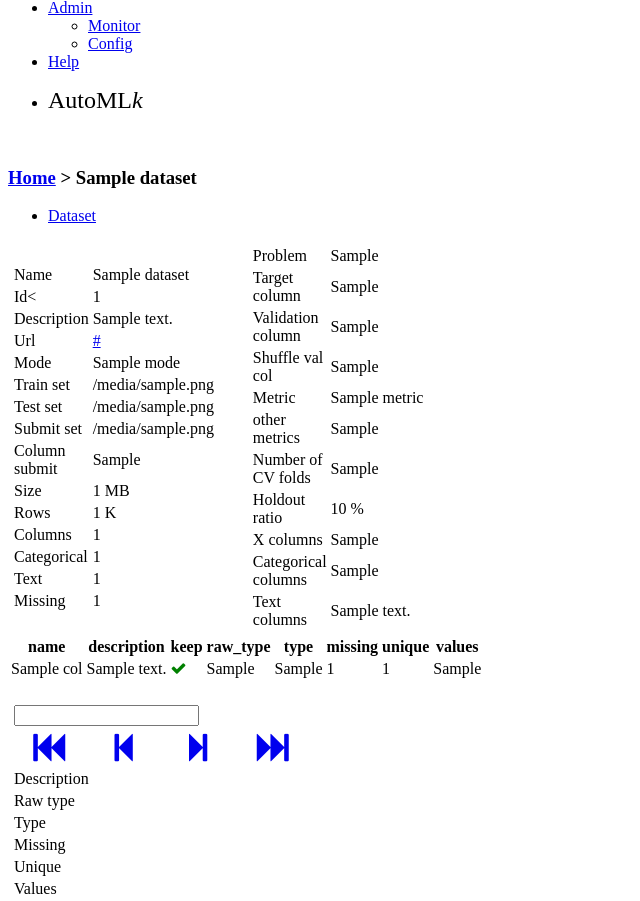
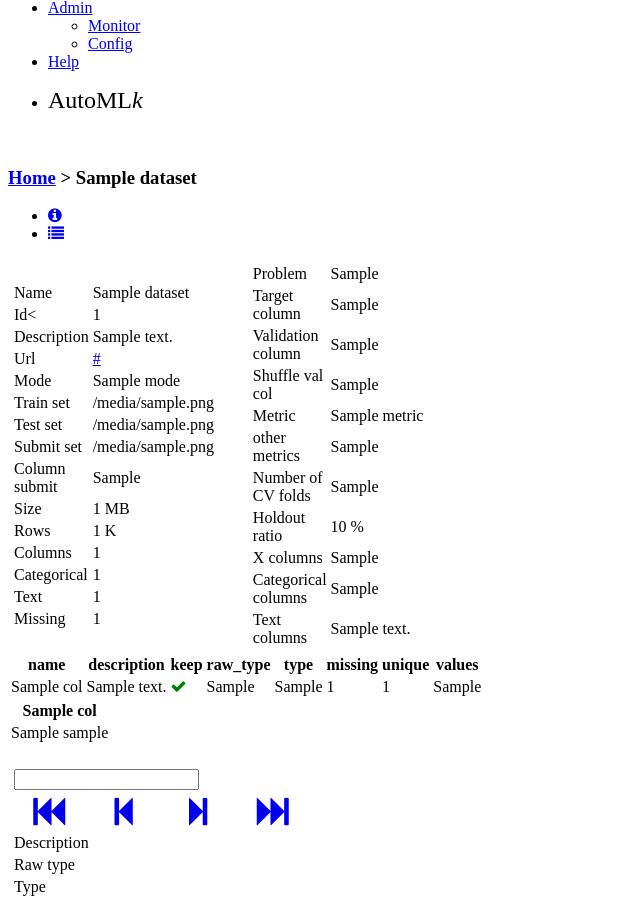
Before and after one commit to pierre-chaville/automlk, a Flask app: template web/app/templates/dataset.html in a window 1280 px wide. Shown: the part 89-990 px from the top of the page, without its empty margins (0-640 px from the left). Run offline with Flask 2, Linux system fonts and the light colour scheme; the template is opened without the code that fills it: values that come from a table or form of the project are taken from there, most other values are stand-ins (such as "Sample title", 1, 10 or a date in 2020); form fields are guessed from the names that the template uses; parts of the project's set-up code (start-up, migrations or seed data) failed here and were passed over; some libraries are stand-ins or nearby versions.

Commit message:
added data sample viewer on dataset

```diff
--- a/automlk/dataset.py
+++ b/automlk/dataset.py
@@ -318,13 +318,13 @@ def get_dataset_sample(dataset_id):
     retrieves a sample of the dataset
 
     :param dataset_id: dataset id
-    :return: dataframe
+    :return: list of records as dictionaries
     """
     filename = get_dataset_folder(dataset_id) + '/data/sample.pkl'
     if os.path.exists(filename):
-        return pickle.load(open(filename, 'rb'))
+        return pickle.load(open(filename, 'rb')).to_dict(orient='records')
     else:
-        return pd.DataFrame()
+        return [{}]
 
 
 def get_dataset_list(include_results=False):
--- a/web/app/templates/dataset.html
+++ b/web/app/templates/dataset.html
@@ -4,21 +4,48 @@
 
 <ul class="nav nav-tabs">
     {% if n_searches1 > 0 %}
-    <li class="active"><a data-toggle="tab" href="#models">Models</a></li>
+    <li class="active"><a data-toggle="tab" href="#models">
+        <span data-toggle="tooltip" data-placement="left" title="best models level 1">
+            <i class="fa fa-sort-amount-desc" aria-hidden="true"></i>&nbsp;1</span></a></li>
     {% if best2|count > 0 %}
-    <li><a data-toggle="tab" href="#ensembles">Ensembles</a></li>
+    <li><a data-toggle="tab" href="#ensembles">
+        <span data-toggle="tooltip" data-placement="left" title="best ensemble models">
+            <i class="fa fa-sort-amount-desc" aria-hidden="true"></i>&nbsp;2</span></a></li>
     {% endif %}
-    <li><a data-toggle="tab" href="#pp">Process</a></li>
-    <li><a data-toggle="tab" href="#graph">Search</a></li>
-    <li><a data-toggle="tab" href="#dataset">Dataset</a></li>
+    <li><a data-toggle="tab" href="#pp">
+        <span data-toggle="tooltip" data-placement="left" title="best pre-processing">
+            <i class="fa fa-sort-amount-desc" aria-hidden="true"></i>&nbsp;P</span></a></li>
+    <li><a data-toggle="tab" href="#graph">
+        <span data-toggle="tooltip" data-placement="left" title="best performance graph">
+            <i class="fa fa-line-chart" aria-hidden="true"></i></span></a></li>
+    <li><a data-toggle="tab" href="#dataset">
+        <span data-toggle="tooltip" data-placement="left" title="dataset info">
+            <i class="fa fa-info-circle" aria-hidden="true"></i></span></a></li>
     {% else %}
-    <li class="active"><a data-toggle="tab" href="#dataset">Dataset</a></li>
+    <li class="active"><a data-toggle="tab" href="#dataset">
+        <span data-toggle="tooltip" data-placement="left" title="dataset info">
+            <i class="fa fa-info-circle" aria-hidden="true"></i></span></a>
+    </li>
     {% endif %}
+    <li><a data-toggle="tab" href="#features">
+        <span data-toggle="tooltip" data-placement="left" title="dataset features">
+            <i class="fa fa-list" aria-hidden="true"></i></span></a></li>
     {% if dataset.grapher %}
-    <li><a data-toggle="tab" href="#data_x">X</a></li>
-    <li><a data-toggle="tab" href="#data_y">Y</a></li>
-    <li><a data-toggle="tab" href="#correl">X/X</a></li>
-    <li><a data-toggle="tab" href="#doc">Doc</a></li>
+    <li><a data-toggle="tab" href="#data">
+        <span data-toggle="tooltip" data-placement="left" title="sample of the dataset">
+            <i class="fa fa-table" aria-hidden="true"></i></span></a></li>
+    <li><a data-toggle="tab" href="#data_x">
+        <span data-toggle="tooltip" data-placement="left" title="graphs X / Y">
+            <i class="fa fa-bar-chart" aria-hidden="true"></i>&nbsp;X</span></a></li>
+    <li><a data-toggle="tab" href="#data_y">
+        <span data-toggle="tooltip" data-placement="left" title="graphs Y">
+            <i class="fa fa-bar-chart" aria-hidden="true"></i>&nbsp;Y</span></a></li>
+    <li><a data-toggle="tab" href="#correl">
+        <span data-toggle="tooltip" data-placement="left" title="correlations between features">
+            <i class="fa fa-random" aria-hidden="true"></i></span></a></li>
+    <li><a data-toggle="tab" href="#doc">
+        <span data-toggle="tooltip" data-placement="left" title="dataset documentation">
+            <i class="fa fa-file-pdf-o" aria-hidden="true"></i></span></a></li>
     {% endif %}
 </ul>
 
@@ -262,6 +289,9 @@
             {% endfor %}
         </table>
     </div>
+    <div id="data" class="tab-pane">
+        {% include "sample.html" %}
+    </div>
     <div id="data_x" class="tab-pane">
         {% include "data.html" %}
     </div>
@@ -300,6 +330,7 @@ $(".modal-body #raw_type").val($(this).data('raw_type'));
 $(".modal-body #col_type").val($(this).data('col_type'));
 $(".modal-body #description").val($(this).data('description'));
 });
+
 
 
 </script>
@@ -351,6 +382,7 @@ $(".modal-body #description").val($(this).data('description'));
       window.location.reload();
     }, 300000);
 
+
 </script>
 {% endif %}
 
@@ -362,6 +394,7 @@ $(".modal-body #description").val($(this).data('description'));
 
 });
 
+
 </script>
 
 {% endblock %}
--- a/web/app/templates/sample.html
+++ b/web/app/templates/sample.html
@@ -1,41 +1,14 @@
 <div class="table-responsive">
 <table class="table table-bordered">
     <thead>
-    <th style="vertical-align:top; text-align:center">cv</th>
-    <th style="vertical-align:top; text-align:center">eval</th>
-    <th style="vertical-align:top; text-align:center">test</th>
-    <th style="vertical-align:top; text-align:center">metrics</th>
-    <th style="vertical-align:top; text-align:center">duration</th>
-    {% for col in cols %}
-    <th style="vertical-align:top; text-align:center">{{ col }}</th>
+    {% for f in dataset.features %}
+    <th style="vertical-align:top; text-align:center">{{ f.name }}</th>
     {% endfor %}
     </thead>
-    {% for r in best %}
+    {% for r in sample[:10] %}
     <tr>
-        <td width="15%" style="text-align:center"><a href="/round/{{dataset.dataset_id}};{{r.round_id}}" style="color:inherit; text-decoration: none;">
-            {{print_score(r.cv_mean)}} +/-{{print_score(r.cv_std)}} <br>{{print_score(r.cv_max)}}</a>
-            <div class="progress" style="height:8px">
-                <div class="progress-bar progress-bar-success" role="progressbar" style="width:{{ r.rel_score }}%">
-                </div>
-            </div>
-        </td>
-        <td style="text-align:center">
-            <a href="/round/{{dataset.dataset_id}};{{r.round_id}}" style="color:inherit; text-decoration: none;">{{print_score(r.score_eval)}}</a>
-        </td>
-        <td style="text-align:center">
-            <a href="/round/{{dataset.dataset_id}};{{r.round_id}}" style="color:inherit; text-decoration: none;">{{print_score(r.score_test)}}</a>
-        </td>
-        <td width="15%" >
-            <a href="/round/{{dataset.dataset_id}};{{r.round_id}}" style="color:inherit; text-decoration: none;">{{ print_other_metrics(r.eval_other_metrics) }}</a>
-        </td>
-        <td style="text-align:center">
-            <a href="/round/{{dataset.dataset_id}};{{r.round_id}}" style="color:inherit; text-decoration: none;">{{print_duration(r.duration_process)}}
-                <br>{{print_duration(r.duration_model)}}</a>
-        </td>
-        {% for col in cols %}
-        <td style="text-align:center">
-            <a href="/round/{{dataset.dataset_id}};{{r.round_id}}" style="color:inherit; text-decoration: none;">{{r[col]}}</a>
-        </td>
+        {% for f in dataset.features %}
+        <td style="text-align:center">{{r[f.name]}}</td>
         {% endfor %}
     </tr>
     {% endfor %}
--- a/web/app/views.py
+++ b/web/app/views.py
@@ -77,7 +77,7 @@ def dataset(dataset_id):
                                sample=sample, refresher=int(time.time()), config=get_config())
     else:
         return render_template('dataset.html', dataset=dataset, n_searches1=0, doc_path=doc_path, form=form,
-                               data_form=data_form, refresher=int(time.time()), config=get_config())
+                               data_form=data_form, sample=sample, refresher=int(time.time()), config=get_config())
 
 
 @app.route('/column/<string:dataset_id>/<string:col>', methods=['GET'])
```
Also changed, not shown: README.md.
